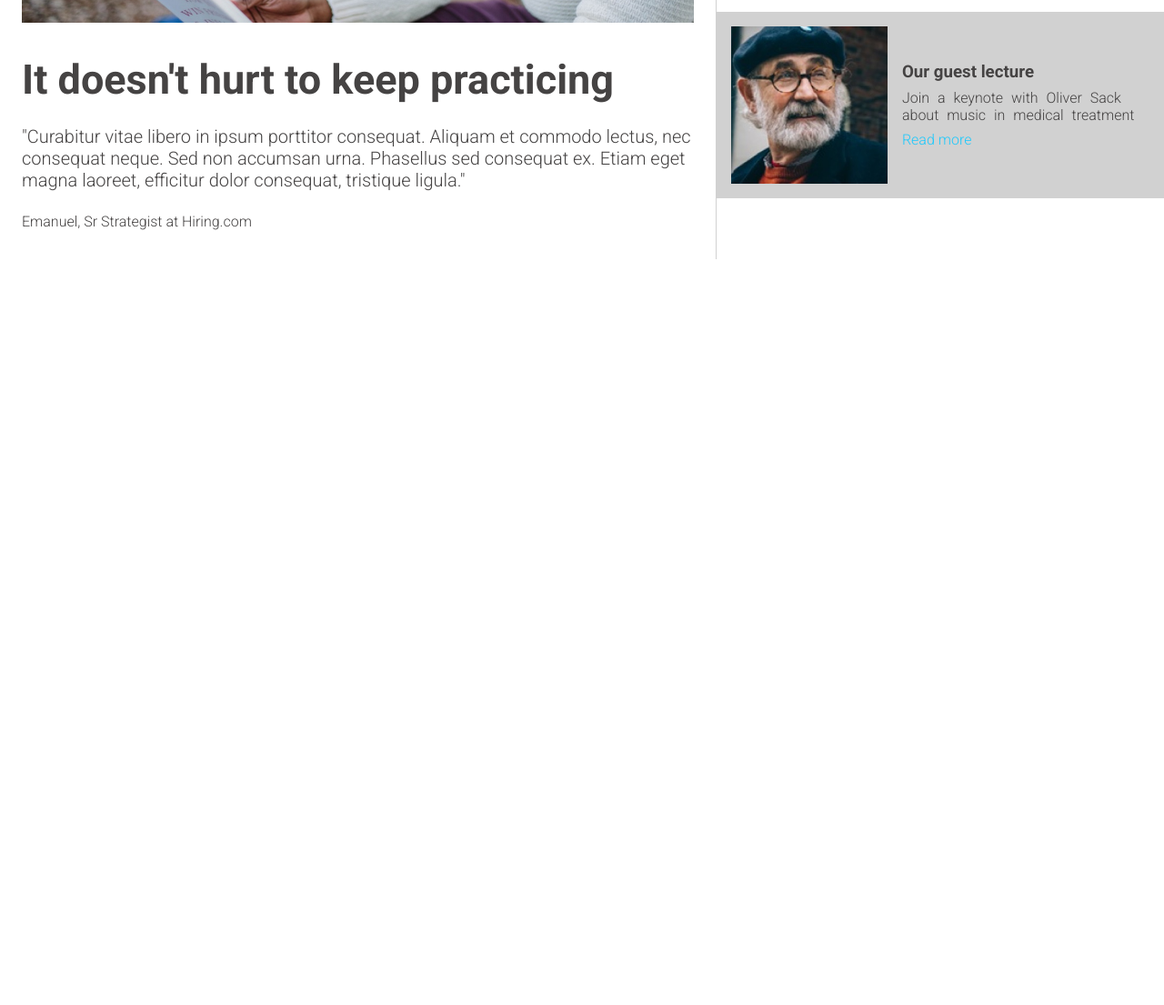
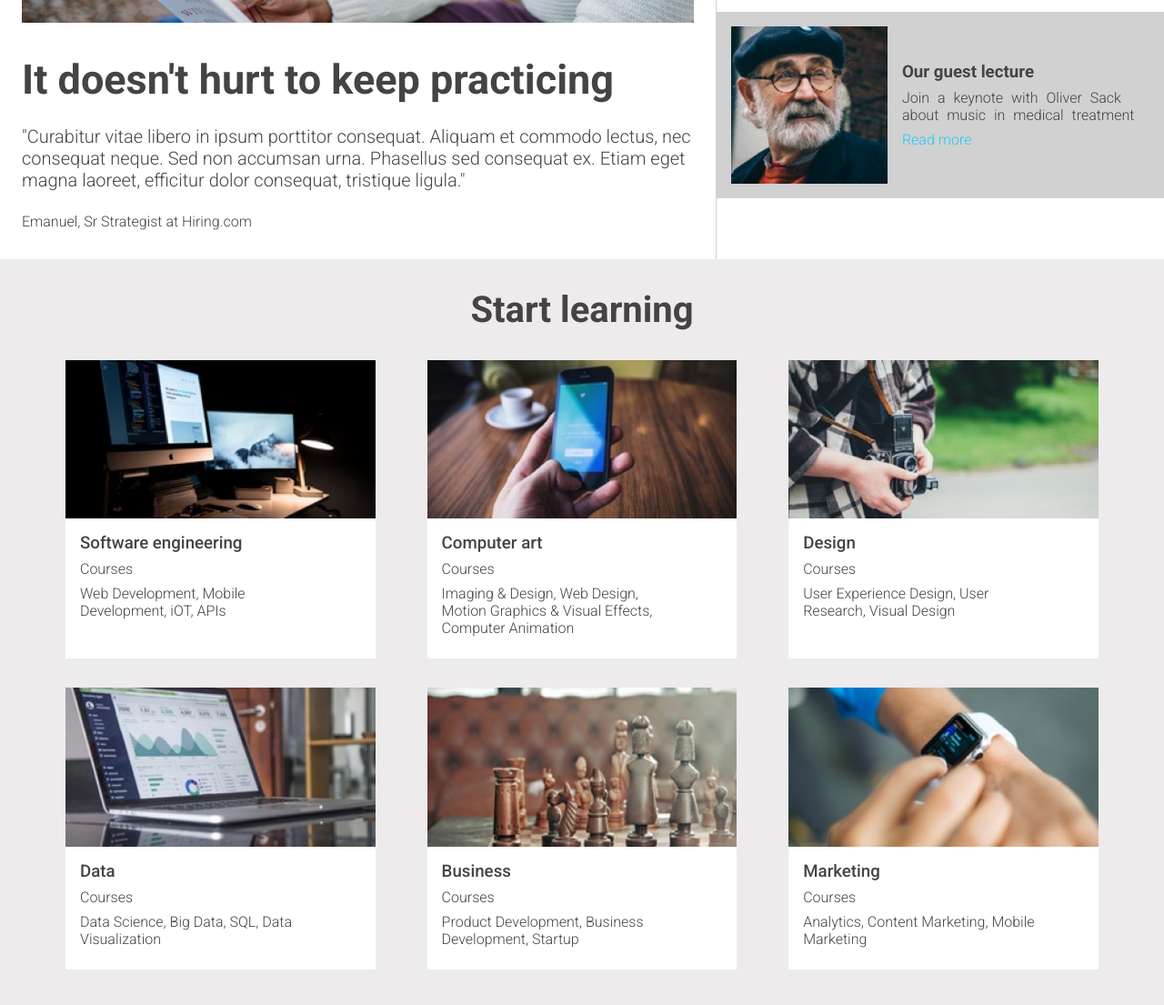
Before and after one commit to e-hasbi/colmar-academy, a plain HTML site: page index.html in a window 1280 px wide. Shown: the part 1089-2194 px from the top of the page at 91% size. Before the commit the page ends 1374 px from the top, so only its background shows below. Drawn offline with Linux system fonts and the light colour scheme.

Commit message:
Fourth Section

```diff
--- a/Css/style.css
+++ b/Css/style.css
@@ -162,3 +162,51 @@ header span {
 .third-section-child2-2 {
     border-top: 1px solid #d1d1d1;
 }
+
+.fourth-section {
+    background-color: #edebeb;
+    padding-bottom: 32px;
+}
+
+.fourth-section h2 {
+    text-align: center;
+    margin-bottom: 32px;
+    padding-top: 32px;
+    font-size: 40px;
+}
+
+.main-card img {
+    height: auto;
+    margin-bottom: 16px;
+}
+
+.main-card div {
+    background-color: white;
+    display: flex;
+    flex-direction: column;
+    margin-bottom: 32px;
+    width: 30%;
+}
+
+.main-card div p{
+    margin: 8px 0 8px 16px;
+    font-weight: 300;
+    text-transform: up;
+}
+
+.main-card div span{
+    margin: 0 20% 24px 16px;
+    font-weight: 300;
+}
+
+.main-card div h3{
+    margin-left: 16px;
+    font-weight: 400;
+}
+
+.main-card {
+    display: flex;
+    flex-wrap: wrap;
+    justify-content: space-between;
+    margin: 0 72px 0 72px;
+}
--- a/index.html
+++ b/index.html
@@ -67,6 +67,47 @@
             </div>
         </div>
     </section>
+    <section class="fourth-section">
+        <h2>Start learning</h2>
+        <div class="main-card">
+            <div class="card-1">
+                <img src="./Resources/img/course-software.jpg" alt="computer">
+                <h3>Software engineering</h3>
+                <p>Courses</p>
+                <span>Web Development, Mobile Development, iOT, APIs</span>
+            </div>
+            <div class="card-2">
+                <img src="./Resources/img/course-computer-art.jpg" alt="a hand holding phone">
+                <h3>Computer art</h3>
+                <p>Courses</p>
+                <span>Imaging & Design, Web Design, Motion Graphics & Visual Effects, Computer Animation</span>
+            </div>
+            <div class="card-3">
+                <img src="./Resources/img/course-design.jpg" alt="two hands holding camera">
+                <h3>Design</h3>
+                <p>Courses</p>
+                <span>User Experience Design, User Research, Visual Design</span>
+            </div>
+            <div class="card-4">
+                <img src="./Resources/img/course-data.jpg" alt="laptop showing charts">
+                <h3>Data</h3>
+                <p>Courses</p>
+                <span>Data Science, Big Data, SQL, Data Visualization</span>
+            </div>
+            <div class="card-5">
+                <img src="./Resources/img/course-business.jpg" alt="chess picture">
+                <h3>Business</h3>
+                <p>Courses</p>
+                <span>Product Development, Business Development, Startup</span>
+            </div>
+            <div class="card-6">
+                <img src="./Resources/img/course-marketing.jpg" alt="hand with applewatch">
+                <h3>Marketing</h3>
+                <p>Courses</p>
+                <span>Analytics, Content Marketing, Mobile Marketing</span>
+            </div>
+        </div>
+    </section>
 </body>
 
 </html>
```
